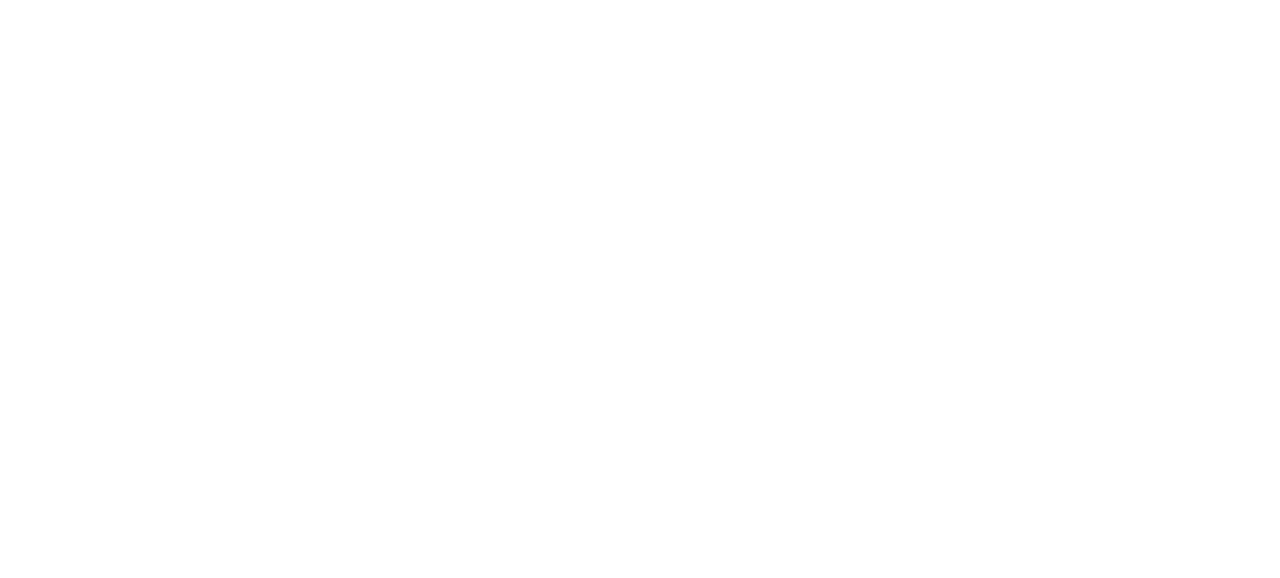
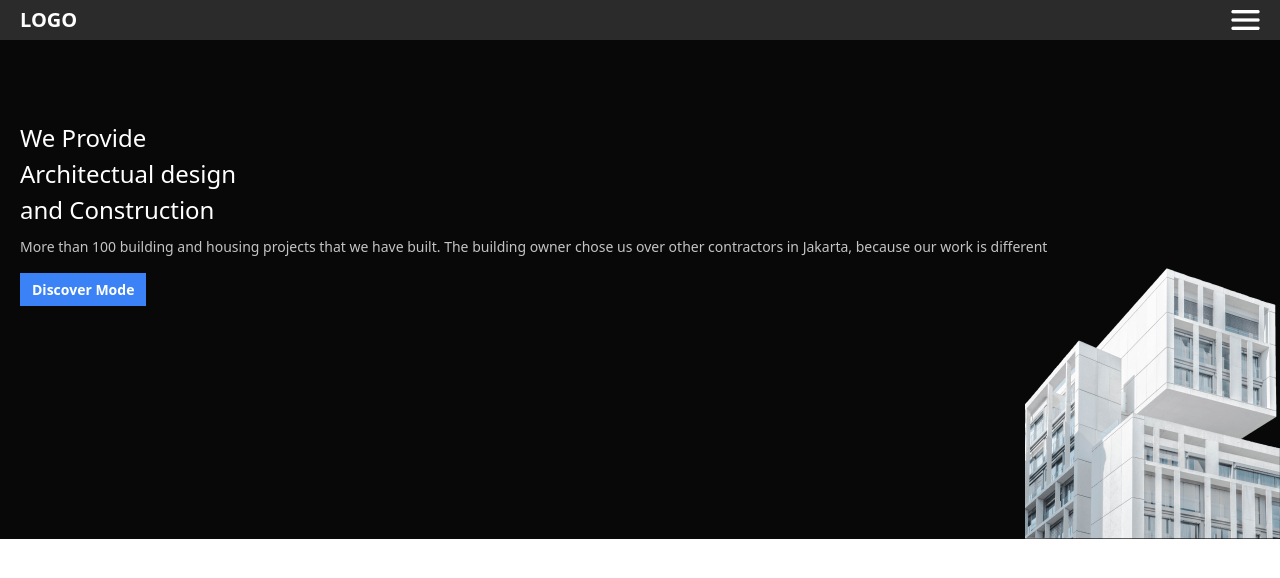
Before and after one commit to Mirza-Jahir-Abbas/real-estate-project, a website built with Vite: page index.html in a window 1280 px wide. Built offline with nearby package versions, Linux system fonts and the light colour scheme.

Commit message:
24/04/2024 hero section complete 1st commit

```diff
--- a/index.html
+++ b/index.html
@@ -1,13 +1,51 @@
-<!doctype html>
+<!DOCTYPE html>
 <html lang="en">
   <head>
     <meta charset="UTF-8" />
     <link rel="icon" type="image/svg+xml" href="/vite.svg" />
     <meta name="viewport" content="width=device-width, initial-scale=1.0" />
-    <title>Vite App</title>
+    <title>Real Estate Project</title>
+    <link rel="stylesheet" href="./main.css" />
   </head>
   <body>
-    <div id="app"></div>
+    <!-- nav bar start -->
+    <nav
+      class="bg-[#2B2B2B] text-white h-10 p-5 flex justify-between items-center"
+    >
+      <div class="text-[20px] font-bold">LOGO</div>
+      <div>
+        <img src="public/icon _menu_.png" alt="" />
+      </div>
+    </nav>
+    <!-- nav bar end -->
+
+    <main>
+      <!-- hero section start -->
+
+      <section class="bg-[#080808] text-white">
+        <!-- hero content start -->
+        <div class="flex flex-col pt-20 px-5 gap-2">
+          <h1 class="text-xl font-medium">We Provide<br />Architectual design<br />and Construction</h1>
+          <p class="text-[#C4C4C4] text-base">
+            More than 100 building and housing projects that we have built. The
+            building owner chose us over other contractors in Jakarta, because
+            our work is different
+          </p>
+          <button class="self-start text-base font-semibold bg-blue-500 py-1.5 px-3 mt-2">Discover Mode</button>
+
+        </div>
+        <!-- hero content end -->
+
+        <!-- hero img start -->
+        <div class="flex justify-end -mt-32">
+          <img src="public/hero_image.png" alt="">
+        </div>
+        <!-- hero img end -->
+      </section>
+
+      <!-- hero section end -->
+    </main>
+
     <script type="module" src="/main.js"></script>
   </body>
 </html>
--- a/main.js
+++ b/main.js
@@ -1 +1 @@
-import './style.css'
+import './main.css'
--- a/tailwind.config.js
+++ b/tailwind.config.js
@@ -2,7 +2,17 @@
 export default {
   content: ["./*.{html,js}"],
   theme: {
-    extend: {},
+    extend: {
+      fontSize:{
+        sm:"0.75rem",
+        base:"0.875rem",
+        md:"1rem",
+        lg:"1.2575rem",
+        xl:"1.5rem",
+        "2xl":"1.75rem",
+        "3xl":"2.25rem"
+      }
+    },
   },
   plugins: [],
 }
```
Also changed, not shown: public/hero_image.png (added), public/icon _menu_.png (added).
